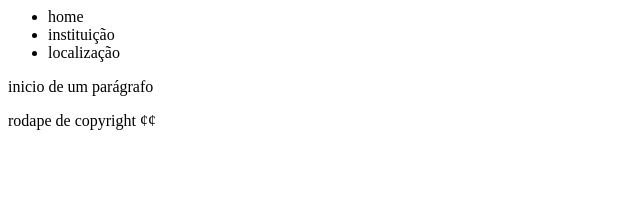
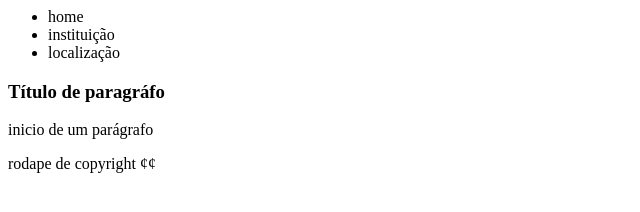
Before and after one commit to romulospl/siteweb, a plain HTML site: page index.html in a window 1280 px wide. Shown: the whole page, without its empty margins (0-640 px from the left). Drawn offline with Linux system fonts and the light colour scheme.

Commit message:
Adicionando título de parágrafo

```diff
--- a/index.html
+++ b/index.html
@@ -11,6 +11,7 @@
 			</ul>
 		</div>
 		<div id="corpo">
+			<h3>Título de paragráfo</h3>
 			<p> inicio de um parágrafo</p>
 		</div>
 		<div id="rodapé">
```
